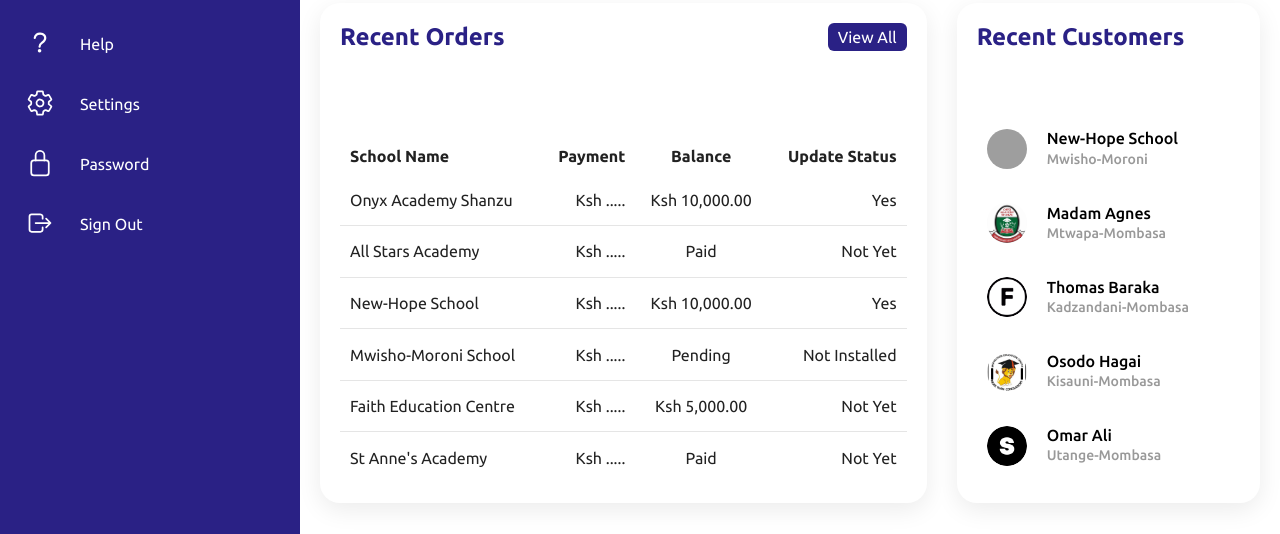
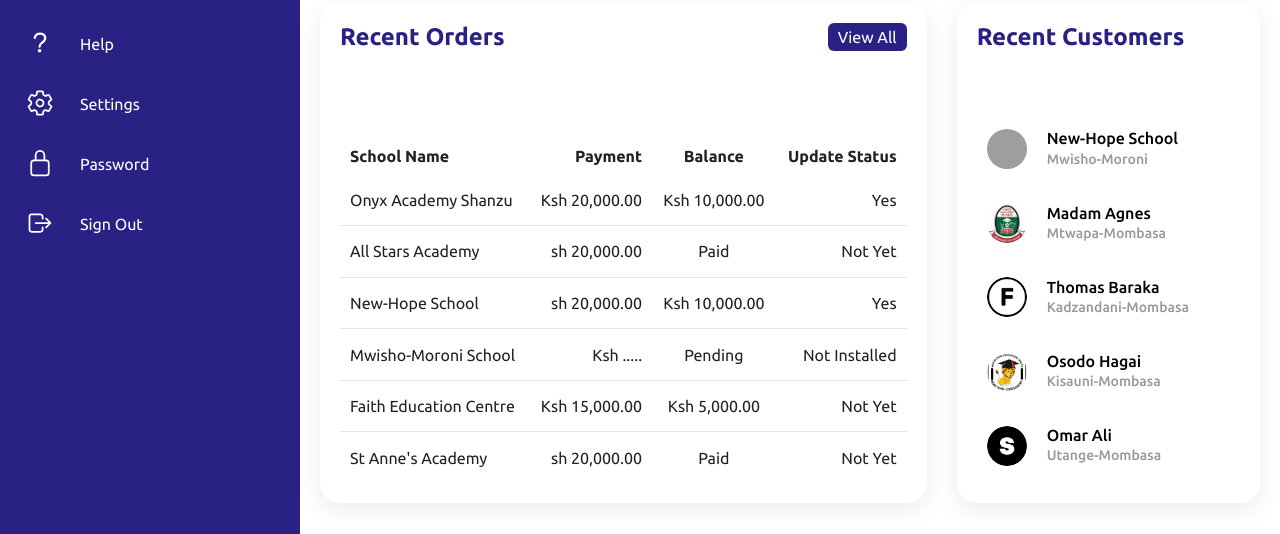
Before and after one commit to elvis-1146/KipsAnalytic, a plain HTML site: page index.html in a window 1280 px wide. Shown: the part 266-800 px from the top of the page. Drawn offline with nearby package versions, Linux system fonts and the light colour scheme; grey boxes are pictures that could not be loaded.

Commit message:
Update index.html

```diff
--- a/index.html
+++ b/index.html
@@ -180,7 +180,7 @@
                         <tbody>
                             <tr>
                                 <td>Onyx Academy Shanzu</td>
-                                <td>Ksh ..... </td>
+                                <td>Ksh 20,000.00 </td>
                                 <td>Ksh 10,000.00</td>
                                 <td>Yes</td>
 
@@ -188,7 +188,7 @@
 
                             <tr>
                                 <td>All Stars Academy</td>
-                                <td>Ksh ..... </td>
+                                <td>sh 20,000.00</td>
                                 <td>Paid</td>
                                 <td>Not Yet</td>
 
@@ -196,7 +196,7 @@
 
                             <tr>
                                 <td>New-Hope School</td>
-                                <td>Ksh ..... </td>
+                                <td>sh 20,000.00</td>
                                 <td>Ksh 10,000.00</td>
                                 <td>Yes</td>
 
@@ -212,7 +212,7 @@
 
                             <tr>
                                 <td>Faith Education Centre</td>
-                                <td>Ksh ..... </td>
+                                <td>Ksh 15,000.00</td>
                                 <td>Ksh 5,000.00</td>
                                 <td>Not Yet</td>
 
@@ -220,7 +220,7 @@
 
                             <tr>
                                 <td>St Anne's Academy</td>
-                                <td>Ksh ..... </td>
+                                <td>sh 20,000.00</td>
                                 <td>Paid</td>
                                  <td>Not Yet</td>
 
```
